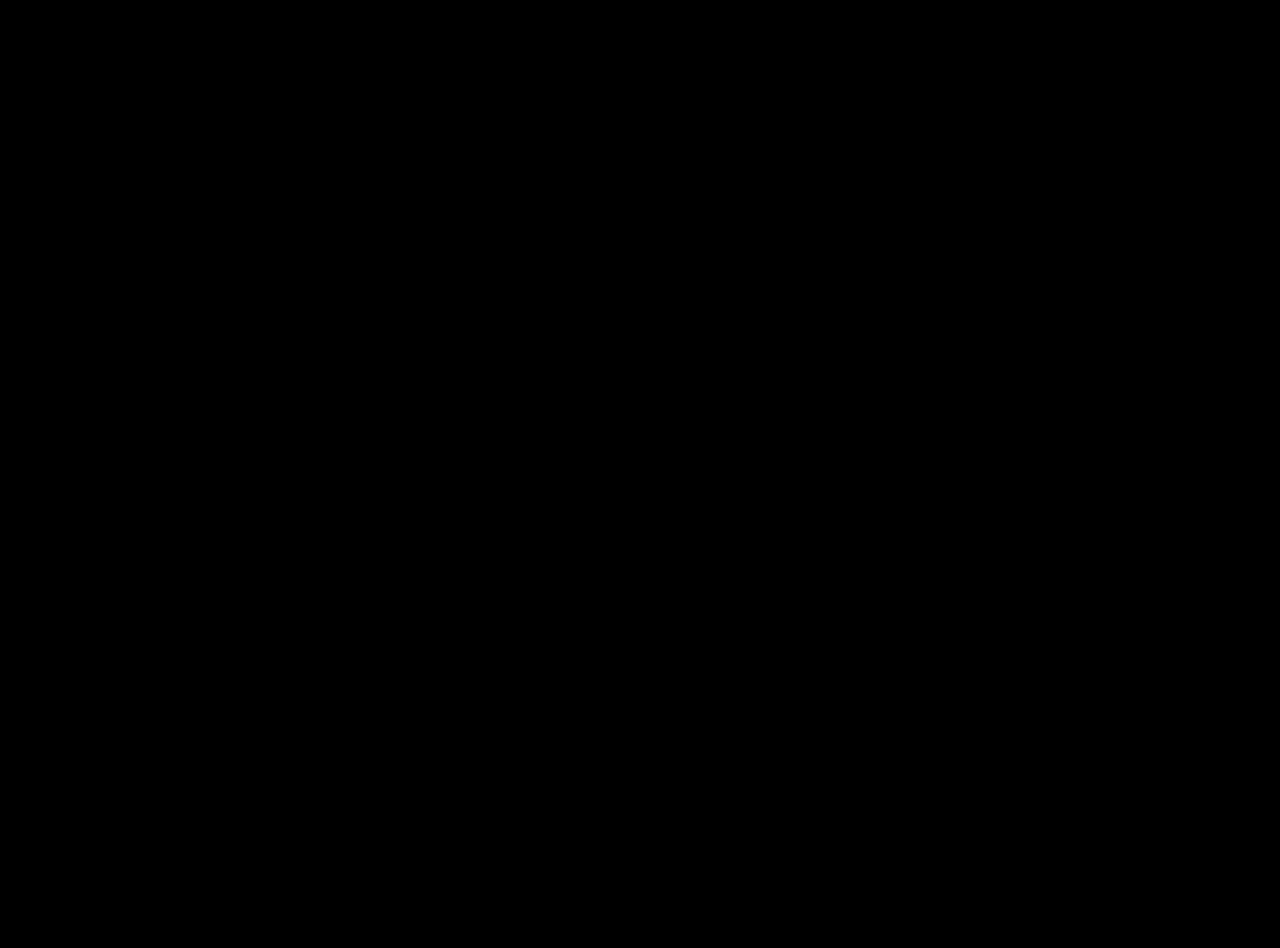
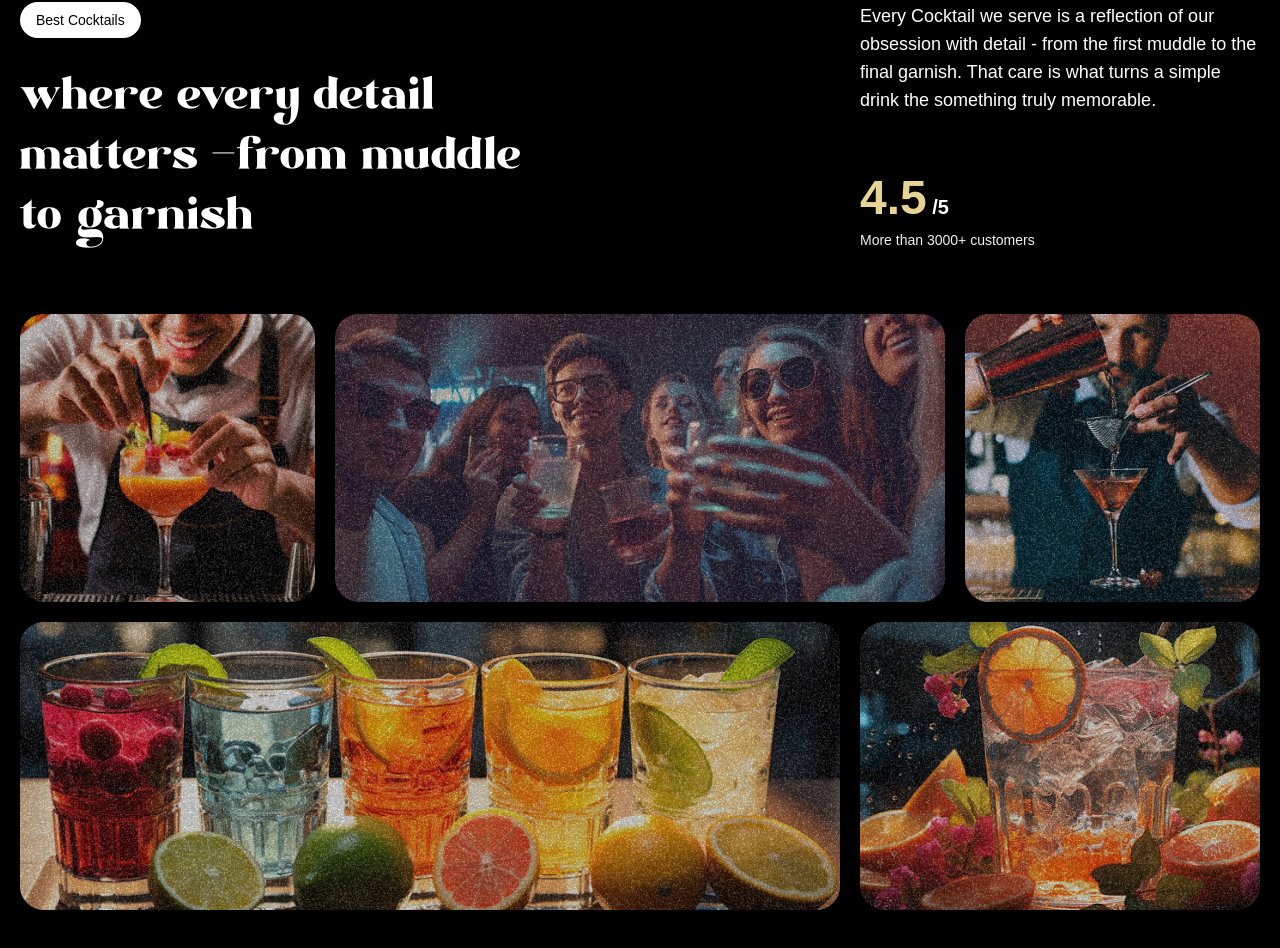
Before and after one commit to bigmanik/jsm-gsap-landing, a React (Vite) app: page / in a window 1280 px wide. Shown: the part 1710-2658 px from the top of the page. Before the commit the page ends 1600 px from the top, so only its background shows below. Built offline with nearby package versions, Linux system fonts and the light colour scheme; a web font is replaced by a local one.

Commit message:
setting up he About section

```diff
--- a/src/App.jsx
+++ b/src/App.jsx
@@ -3,6 +3,7 @@ import { ScrollTrigger, SplitText } from "gsap/all";
 import Navbar from "./components/Navbar";
 import Hero from "./components/Hero";
 import Cocktails from "./components/Cocktails";
+import About from "./components/About";
 
 gsap.registerPlugin(ScrollTrigger, SplitText)
 
@@ -12,6 +13,7 @@ const App = () => {
             <Navbar/>
             <Hero />
             <Cocktails />
+            <About />
 
         </main>
     )
--- /dev/null
+++ b/src/components/About.jsx
@@ -0,0 +1,97 @@
+import gsap from "gsap"
+import { SplitText } from "gsap/all"
+import { useGSAP } from "@gsap/react"
+
+const About = () => {
+    useGSAP(() =>{
+        const titleSplit = SplitText.create('#about h2', {
+            type:'words'
+        })
+
+        const scrollTimeline = gsap.timeline({
+             scrollTrigger:{
+                trigger:'#about',
+                start: 'top center'
+             }
+        })
+
+        scrollTimeline.from(titleSplit.words, {
+            opacity:0, duration: 1, yPercent:100, ease:'expo.out', stagger:0.02
+        })
+        .from('.top-grid div, .bottom-grid div', {
+            opacity: 0, duration: 1, ease: 'power1.inOut', stagger:0.04,
+        }, '-=0.5')
+    })
+return (
+   <div id="about">
+    <div className="mb-16 md:px-0 px-5">
+        <div className="content">
+            <div className="md:col-span-8">
+                <p className="badge"> Best Cocktails</p>
+                <h2>
+                    where every detail matters <span className="text-white">-</span>
+                    from muddle to garnish
+                </h2>
+            </div>
+            <div className="sub-content">
+                <p>
+                    Every Cocktail we serve is a reflection of our obsession with detail - from the first
+                    muddle to the final garnish. That care is what turns a simple drink the something truly memorable.
+                </p>
+
+
+            <div>
+                <p className="md:text-3x1 text-xl font-bold">
+                    <span> 4.5</span> /5
+                </p>
+                <p className="text-sm text-white-100">
+                    More than 3000+ customers
+                </p>
+            </div>
+            </div>
+        </div>
+    </div>
+
+    <div className="top-grid">
+    <div className="md:col-span-3">
+        <div className="noisy" />
+        <img src="/images/abt1.png" alt="grid-img-1" />
+    </div>
+
+    <div className="md:col-span-6">
+        <div className="noisy" />
+        <img src="/images/abt2.png" alt="grid-img-2" />
+    </div>
+
+    <div className="md:col-span-3">
+        <div className="noisy" />
+        <img src="/images/abt5.png" alt="grid-image-5" />
+    </div>
+</div>
+
+<div className="bottom-grid">
+    <div className="md:col-span-8">
+        <div className="noisy" />
+        <img src="/images/abt3.png" alt="grid-image-3" />
+    </div>
+
+    <div className="md:col-span-4">
+        <div className="noisy" />
+        <img src="/images/abt4.png" alt="grid-image-4" />
+    </div>
+</div>
+
+
+
+
+
+
+
+
+
+   </div>
+)
+
+}
+
+export default About
--- a/src/index.css
+++ b/src/index.css
@@ -215,8 +215,10 @@ body {
             @apply inline-block rounded-full bg-white text-black px-4 py-2 text-sm font-medium mb-8;
         }
 
-        .top-grid {
-            @apply grid grid-cols-1 xl:grid-cols-12 gap-5 mb-5 md:px-0 px-5;
+         .top-grid {
+    @apply grid grid-cols-1 md:grid-cols-12 gap-5 mb-5 md:px-0 px-5;
+
+
 
             > div {
                 @apply rounded-3xl overflow-hidden h-72 relative;
```
